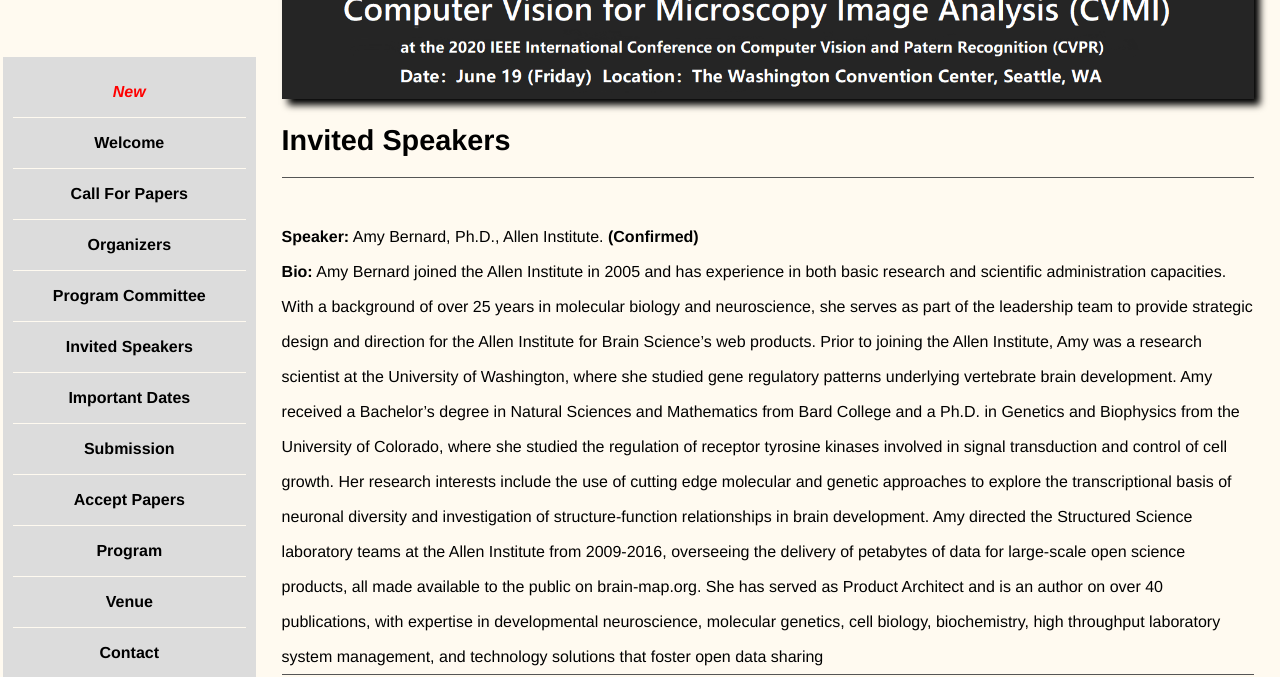
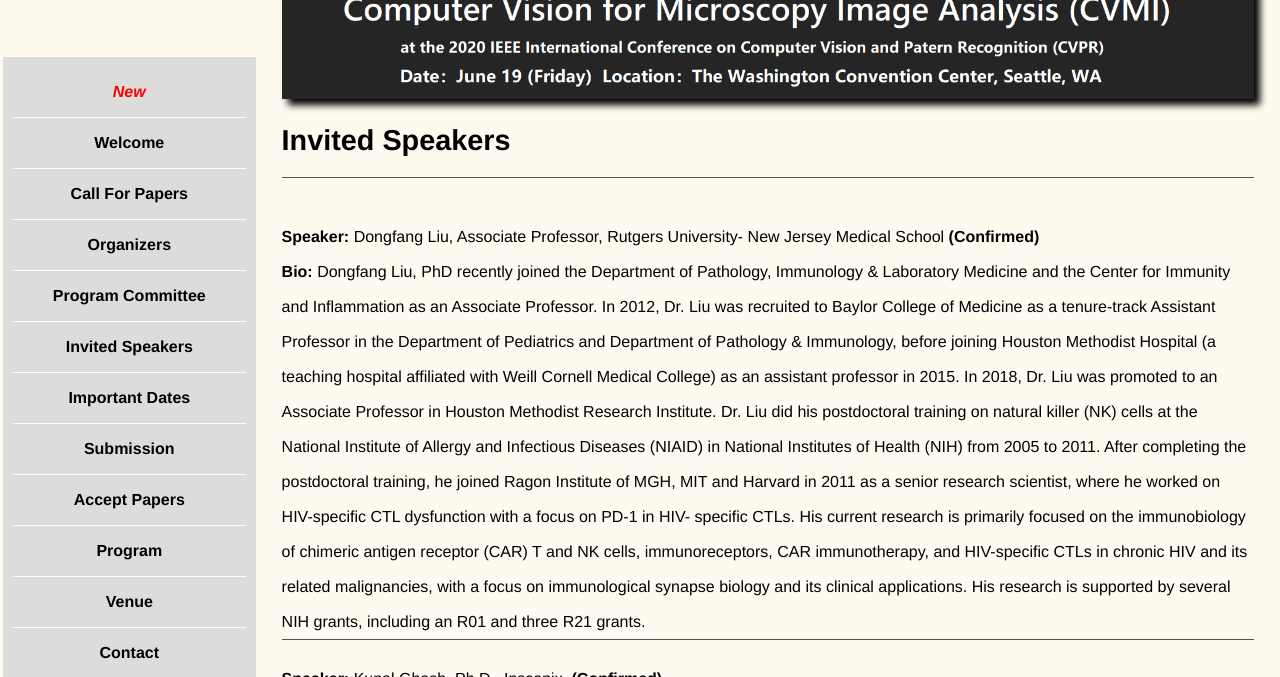
Before and after one commit to cvmi2020/cvmi2020, a plain HTML site: page speakers.html in a window 1280 px wide. Shown: the part 123-800 px from the top of the page. Drawn offline with Linux system fonts and the light colour scheme.

Commit message:
Add files via upload

```diff
--- a/speakers.html
+++ b/speakers.html
@@ -59,50 +59,7 @@
         </div>
         <hr style="height:1px;border:none;border-top:1px solid #555555;">
         <div class="detailBox detailBoxSpeakers">
-            <div>
-                <strong>Speaker:</strong>
-                <span>Amy Bernard, Ph.D., Allen Institute. </span><strong>(Confirmed)</strong> <br>
-                <strong>Bio:</strong>
-                <span>Amy Bernard joined the Allen Institute in 2005 and has experience in both basic research and
-                    scientific
-                    administration capacities. With a background of over 25 years in molecular biology and
-                    neuroscience, she
-                    serves as part of the
-                    leadership team to provide strategic design and direction for the Allen Institute for Brain
-                    Science’s web
-                    products. Prior to joining the Allen Institute, Amy was a research scientist at the University
-                    of
-                    Washington, where she studied
-                    gene regulatory patterns underlying vertebrate brain development. Amy received a Bachelor’s
-                    degree in
-                    Natural Sciences and Mathematics from Bard College and a Ph.D. in Genetics and Biophysics from
-                    the
-                    University of Colorado, where
-                    she studied the regulation of receptor tyrosine kinases involved in signal transduction and
-                    control of cell
-                    growth. Her research interests include the use of cutting edge molecular and genetic approaches
-                    to explore
-                    the transcriptional
-                    basis of neuronal diversity and investigation of structure-function relationships in brain
-                    development. Amy
-                    directed the Structured Science laboratory teams at the Allen Institute from 2009-2016,
-                    overseeing the
-                    delivery of petabytes
-                    of data for large-scale open science products, all made available to the public on
-                    brain-map.org. She has
-                    served as Product Architect and is an author on over 40 publications, with expertise in
-                    developmental
-                    neuroscience, molecular
-                    genetics, cell biology, biochemistry, high throughput laboratory system management, and
-                    technology solutions
-                    that foster open data sharing
-                </span>
-
-
-            </div>
-
-			<hr style="height:1px;border:none;border-top:1px solid #555555;" />
-			<div>
+           	<div>
 			        <strong>Speaker:</strong>
 			        <span>Dongfang Liu, Associate Professor, Rutgers University- New Jersey Medical School  </span><strong>(Confirmed)</strong> <br>
 			        <strong>Bio:</strong>
@@ -167,27 +124,14 @@
             <hr style="height:1px;border:none;border-top:1px solid #555555;" />
 
 
-            <!-- <div>
+            <div>
                 <strong>Speaker:</strong>
-                <span>Lee Rubin, Professor, Harvard University. </span><strong>(Confirmed)</strong> <br>
+                <span>Sharmishtaa Seshamani, Ph.D., Allen Institute</span><strong>(Confirmed)</strong> <br>
                 <strong>Bio:</strong>
-                <span>Lee Rubin investigates the key molecular mediators of different neurodegenerative
-                    diseases, with the ultimate goal of finding effective preclinical therapeutic candidates. His
-                    research group discovered that a circulating protein, GDF11, has the ability to reverse
-                    some of the changes in the CNS associated with aging. They are actively exploring the
-                    therapeutic implications of these observations. Dr. Rubin received his Ph.D. in
-                    Neuroscience from the Rockefeller University and completed postdoctoral fellowships in
-                    Pharmacology from Harvard Medical School and in Neurobiology from Stanford
-                    University School of Medicine. He has a broad experience in both academia and industry,
-                    particularly in the realms of cell-based assays and drug discovery. Prior to coming to
-                    Harvard, Rubin was Chief Scientific Officer of Curis, Inc., a Cambridge-based
-                    biotechnology company, where his group identified the first small molecule regulators of
-                    the hedgehog signaling pathway. One of their antagonists was developed by Genentech
-                    and is now (as Erivedge) approved as the first oral treatment for metastatic basal cell
-                    carcinoma.
+                <span> Dr. Sharmishtaa Seshamani is part of the Cell Types team at the Allen Institute for Brain Science. Her current research focuses on building a data processing pipeline to image cells in mouse and human brain, to elucidate the structural complexity of cell morphology and ultrastructural connectivity of neural circuits. She received her Ph.D. in Computer Science from Johns Hopkins University, where she focused on developing meta-registration and mosaicking techniques for endoscopic imaging. Prior to joining the Allen Institute, Dr. Seshamani was a Senior Fellow in the Biomedical Image Computing Group at the University of Washington. There, she developed a pipeline for fetal fMRI analysis which included algorithms for MRI artifact correction, motion estimation and reconstruction.  Currently Dr. Sheshamani develops tools for linear and elastic registration and 3D image reconstruction optimized for large datasets, including electron microscopy (EM) data as part of the MICrONS project: https://microns-explorer.org/. Her interests include applications of machine learning techniques for automatic parameter selection and connectivity data analysis.
                 </span>
             </div>
-            <hr style="height:1px;border:none;border-top:1px solid #555555;" /> -->
+            <hr style="height:1px;border:none;border-top:1px solid #555555;" />
 
             <div>
                 <strong>Speaker:</strong>
```
Also changed, not shown: new.html (+5 -12 lines), program.html (+10 -10 lines), venue.html (+1 -1 lines).
